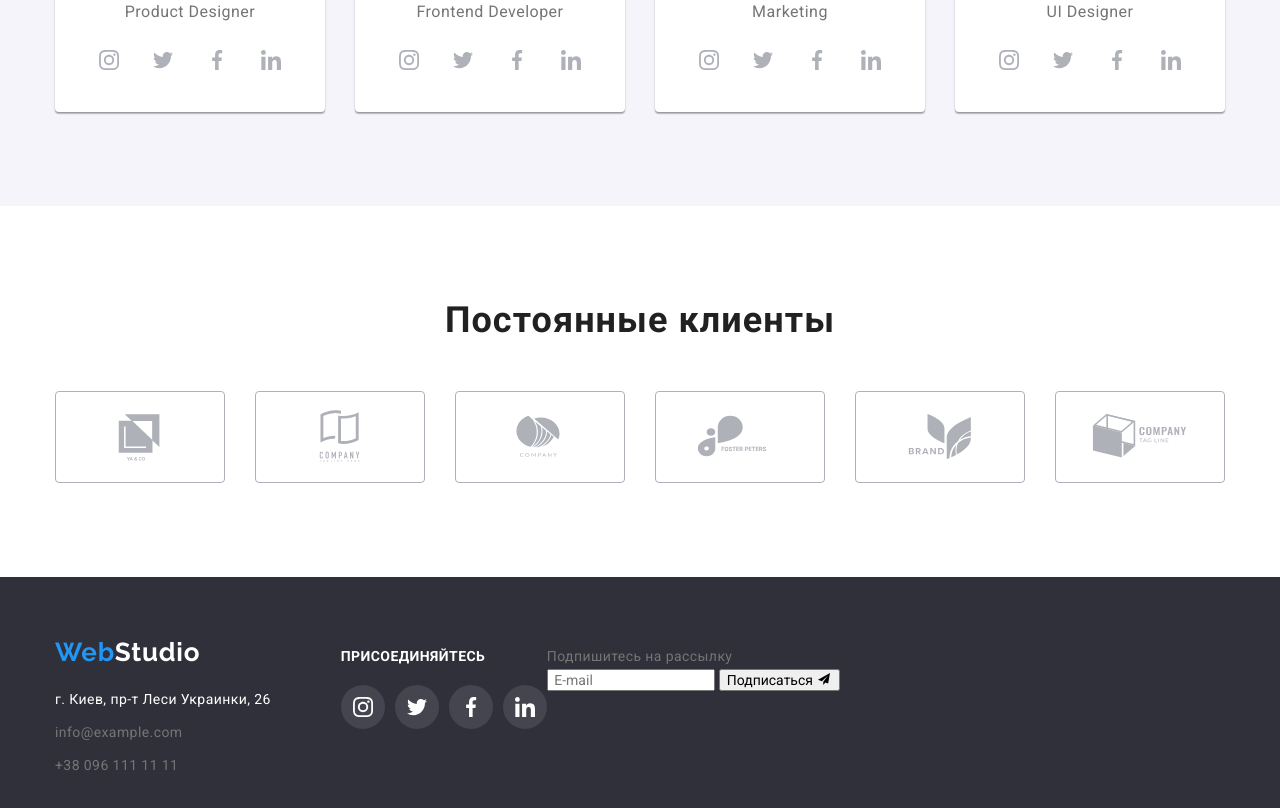
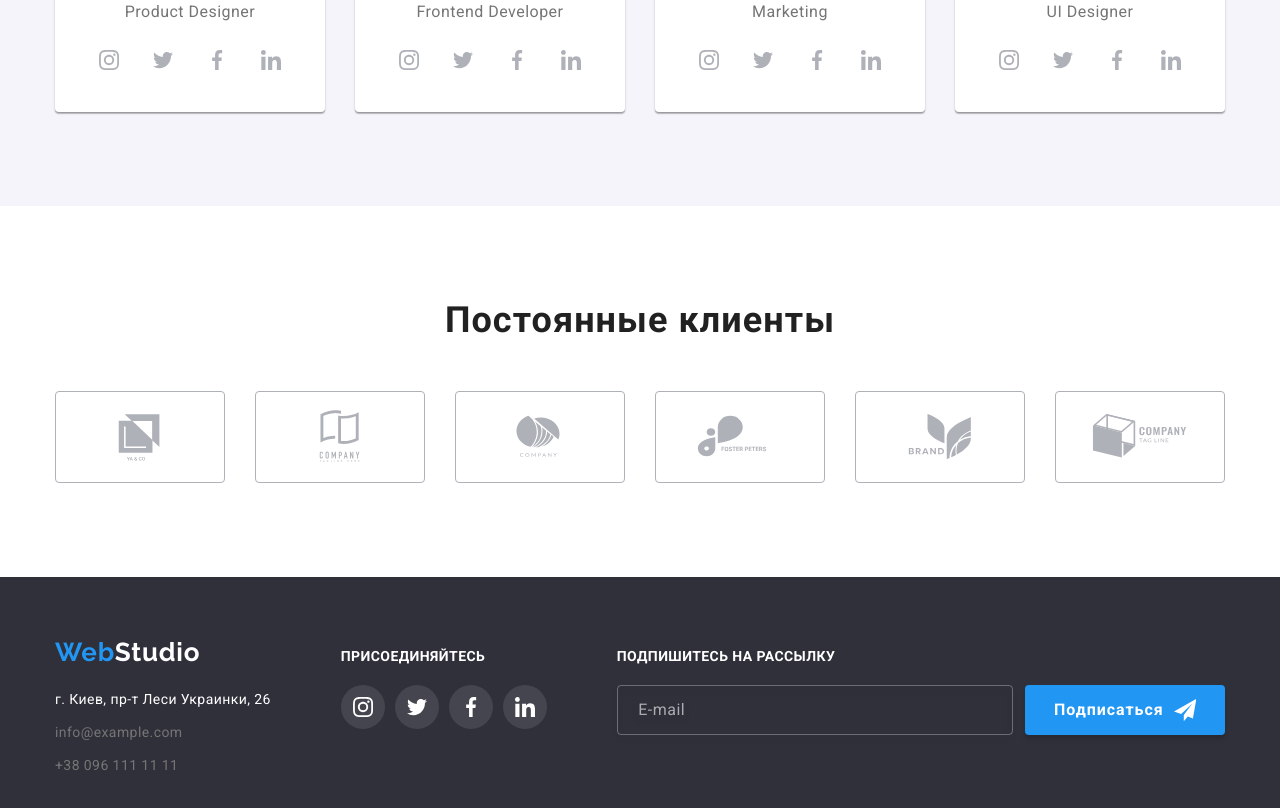
Before and after one commit to GaydAndr/goit-markup-hw-06, a plain HTML site: page index.html in a window 1280 px wide. Shown: the part 2105-2913 px from the top of the page. Drawn offline with nearby package versions, Linux system fonts and the light colour scheme; a script that the page names is missing.

Commit message:
Update styles.css

```diff
--- a/css/styles.css
+++ b/css/styles.css
@@ -231,11 +231,15 @@ img{
   margin-right: 70px;
 }
 
-.info-social p{
+.info-social{
+   margin-right: 70px;
+}
+
+.info-social p, .subscribe{
   margin-bottom: 20px;
 
   font-size: 14px;
-  font-weight: 600;
+  font-weight: 700;
   line-height: 1.14;
   letter-spacing: 0.03em;
   color: var(--second-txt-color);
@@ -246,6 +250,72 @@ img{
   color: var(--second-txt-color);
   background-color: var(--footer-bg-icon);
 }
+
+.form-footer{
+  flex-grow: 1;
+}
+
+.subscribe-fld{
+  display: flex;
+
+}
+
+.inptfld{
+  flex-grow: 1;
+  height: 50px;
+  margin-right: 12px;
+  padding: 15px 16px;
+  background-color: transparent;
+  border: 1px solid rgba(255, 255, 255, 0.3);
+  box-sizing: border-box;
+  filter: drop-shadow(0px 4px 4px rgba(0, 0, 0, 0.15));
+  border-radius: 4px;
+  color: var(--second-txt-color);
+}
+
+.inptfld::placeholder{
+  font-weight: 400;
+  font-size: 16px;
+  line-height: 1.25;
+
+  display: flex;
+  align-items: center;
+  letter-spacing: 0.03em;
+
+  color: rgba(255, 255, 255, 0.6);
+
+}
+
+.subscribebtn{
+  width: 200px;
+  height: 50px;
+
+  padding: 10px 29px;
+  border: none;
+  background: var(--accent-color);
+  box-shadow: 0px 4px 4px rgba(0, 0, 0, 0.15);
+  border-radius: 4px;
+
+  font-weight: 700;
+  font-size: 16px;
+  line-height: 1.88;
+
+  display: flex;
+  align-items: center;
+  text-align: center;
+  letter-spacing: 0.06em;
+
+  color: var(--second-txt-color);
+}
+
+.subscribebtn .icon{
+  width: 24px;
+  height: 24px;
+  margin-left: 10px;
+  fill: var(--second-txt-color);
+}
+
+
 
 /*? Studio */
 
```
